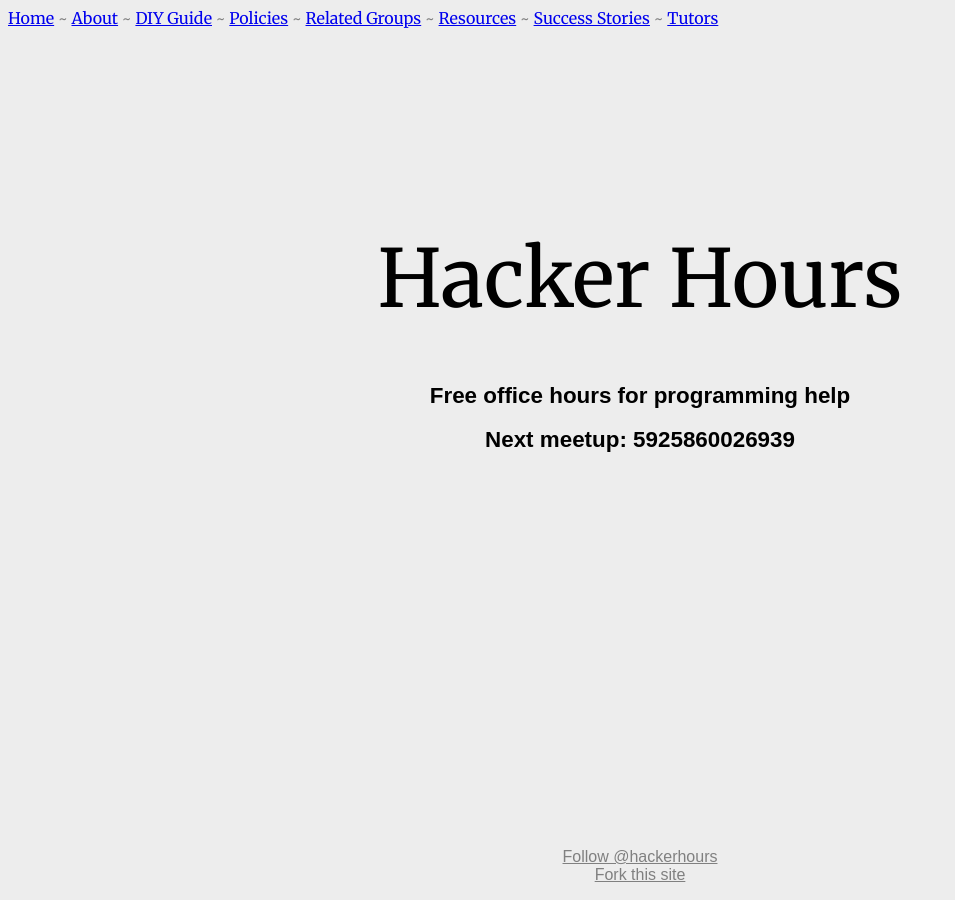
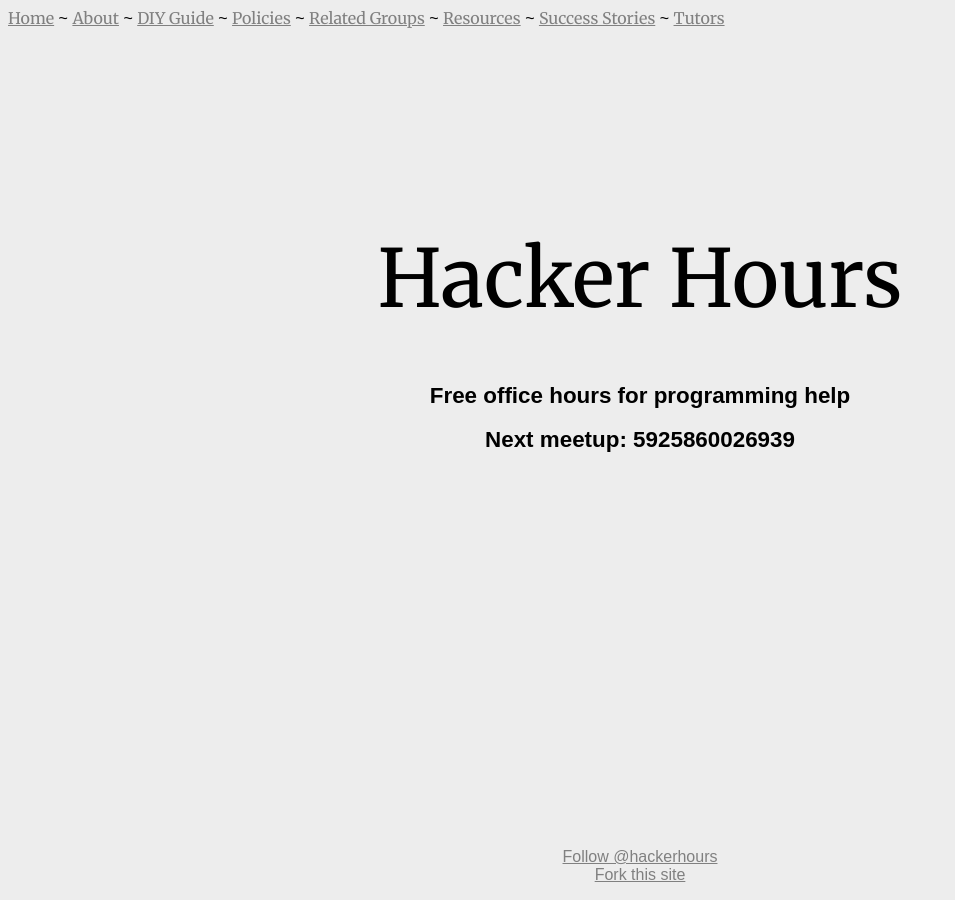
Before and after one commit to HackerHours/hackerhours.org, a Jekyll site: the page built from index.html, in a window 1280 px wide. Shown: the whole page, without its empty margins (0-955 px from the left). Built offline with Jekyll 4.4.1, drawn with Linux system fonts in a browser that asks for light colours; nearby versions of some CDN libraries; some web fonts are replaced; Markdown is read by kramdown in place of the engine named in the settings; comment, search, counter and statistics services are not loaded.

Commit message:
fix color of navbar

```diff
--- a/css/style.css
+++ b/css/style.css
@@ -7,7 +7,7 @@ h1 {
   font-weight: normal; /* reset for mobile - http://css-tricks.com/forums/discussion/comment/44182/#Comment_44182 */
   margin-top: 0;
 }
-.navbar {
+.navbar a {
   font-family: 'Merriweather', serif;
   color: gray;
 }
```
